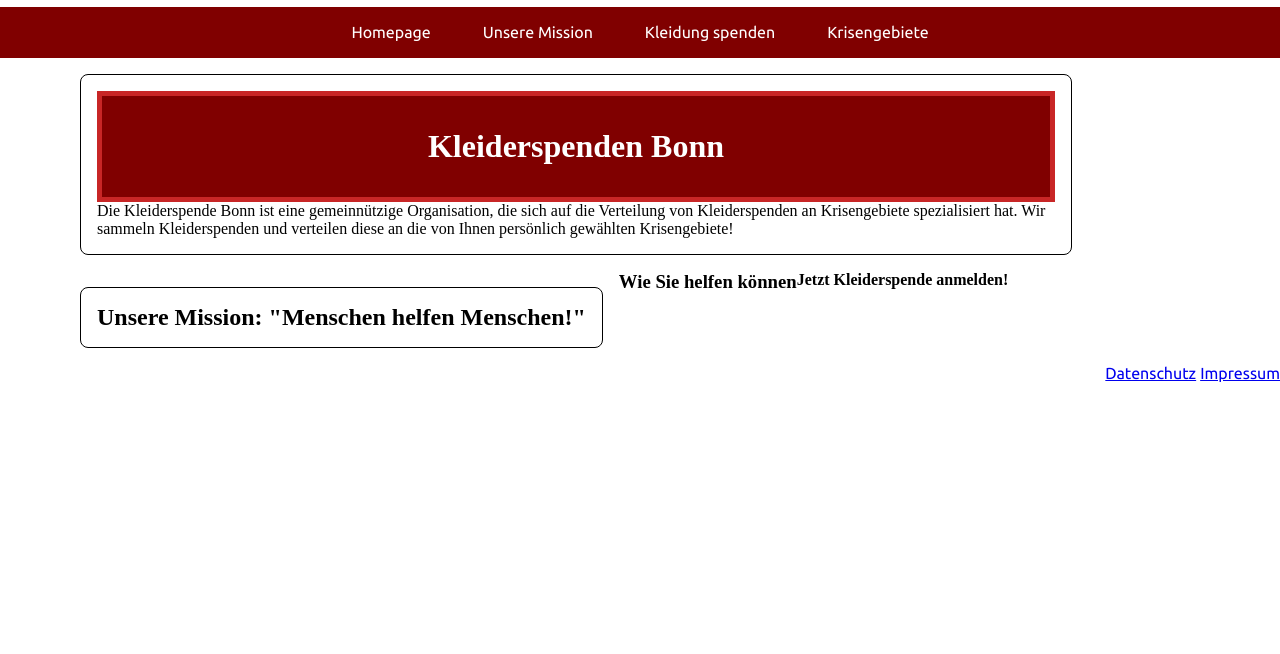
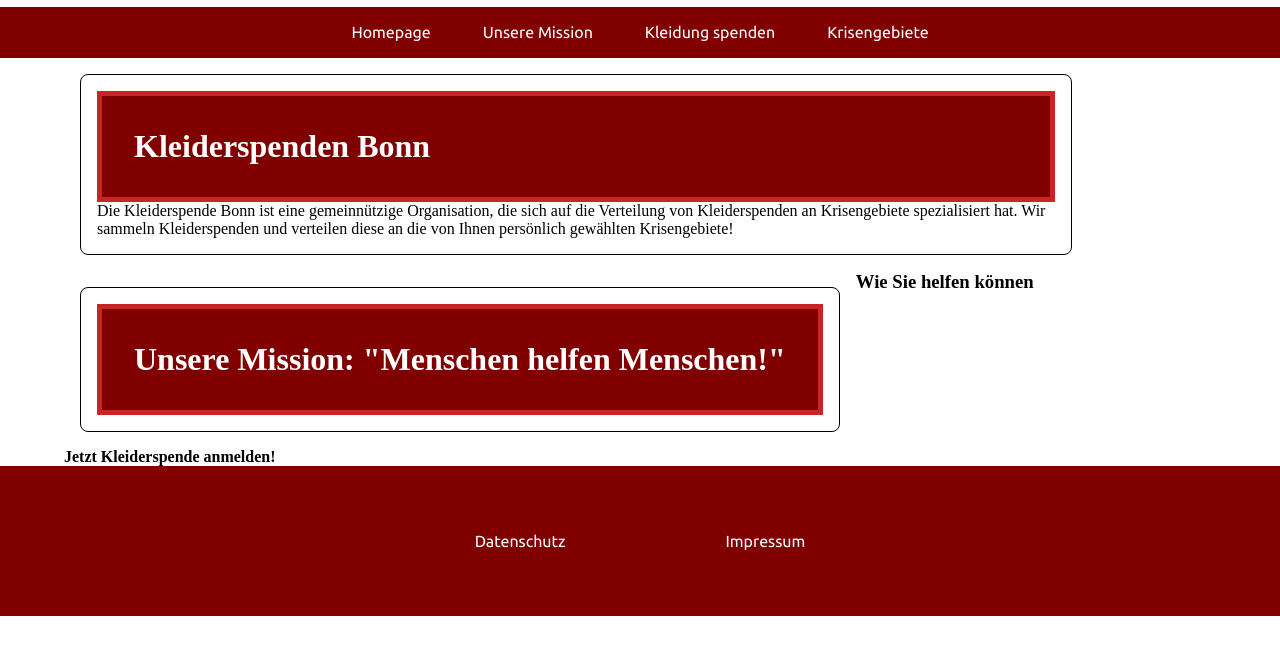
Before and after one commit to Alina040601/Erster-Versuch-IPWA01---Fallstudie-1.3, a plain HTML site: page index.html in a window 1280 px wide. Shown: the part 58-712 px from the top of the page. Drawn offline with Linux system fonts and the light colour scheme.

Commit message:
fixed and edited footer

```diff
--- a/styles.css
+++ b/styles.css
@@ -85,8 +85,21 @@ nav li, form {
     display: inline-block;
 }
 
+footer {
+    background-color: rgb(128, 0, 0);
+    height: 150px;
+}
 footer nav ul {
-    text-align: right;
+    display: flex;
+    justify-content: center;
+    align-items: center;
+    height: 150px;
+}
+footer a {
+    text-decoration: none;
+    color: rgb(255, 255, 255);
+    margin: 5em;
+    transition: all 0.3s ease 0s;
 }
 
 main nav {
@@ -94,7 +107,7 @@ main nav {
     justify-content: center;
     margin: auto;
     padding: 1em;
-    background-color: rgb(128, 0, 0)
+    background-color: rgb(128, 0, 0);
 }
 
 main nav li a {
@@ -127,10 +140,18 @@ h1 {
     background-color: rgb(128, 0, 0);
     padding: 1em;
     border: 5px solid rgb(200, 38, 38);
-    text-align: center;
+    justify-content: center;
     font-size: 200%;
-    color: rgb(255, 255, 255); }
-h2 { color: rgb(0, 0, 0);}
+    color: rgb(255, 255, 255);
+}
+h2 {
+    background-color: rgb(128, 0, 0);
+    padding: 1em;
+    border: 5px solid rgb(200, 38, 38);
+    justify-content: center;
+    font-size: 200%;
+    color: rgb(255, 255, 255);
+}
 table {
     font-size: 150%;
     width: 100%;
```
Also changed, not shown: index.html (+2 -2 lines).
